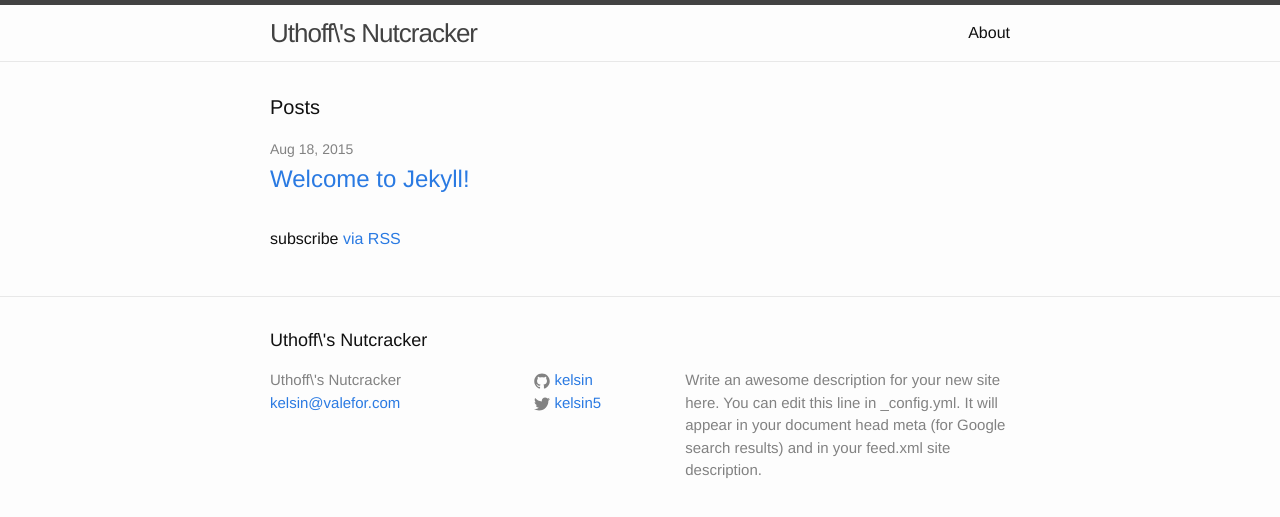
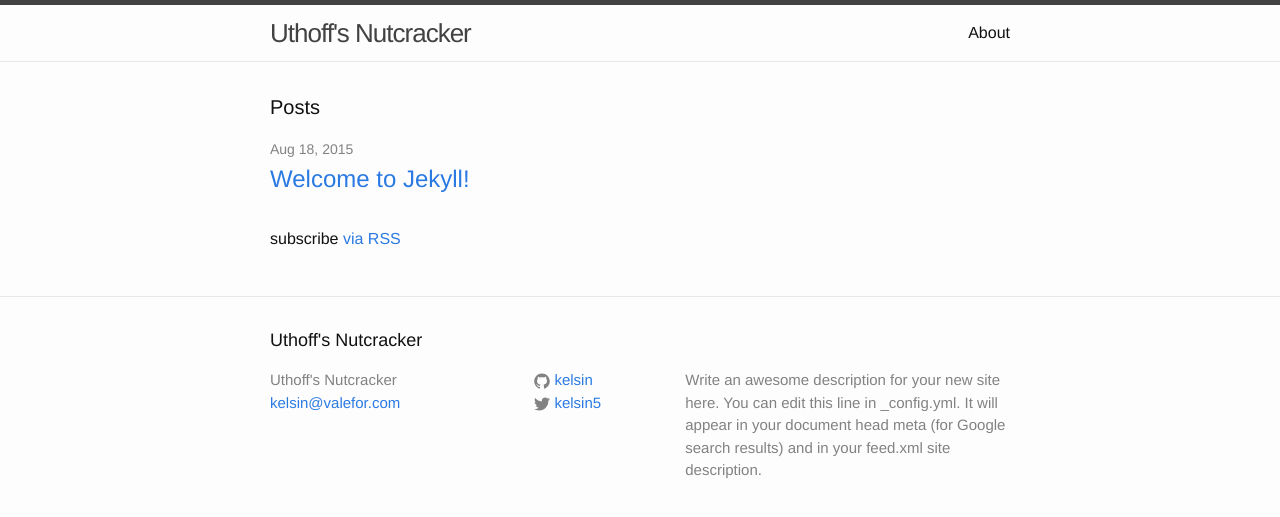
Before and after one commit to kelsin/nutcracker, a Jekyll site: the page built from index.html, in a window 1280 px wide. Shown: the top 517 px of the page. Built offline with Jekyll 4.4.1, drawn with Linux system fonts in a browser that asks for light colours.

```diff
--- a/_config.yml
+++ b/_config.yml
@@ -1,5 +1,5 @@
 # Site settings
-title: Uthoff\'s Nutcracker
+title: "Uthoff's Nutcracker"
 email: kelsin@valefor.com
 description: > # this means to ignore newlines until "baseurl:"
   Write an awesome description for your new site here. You can edit this
```
